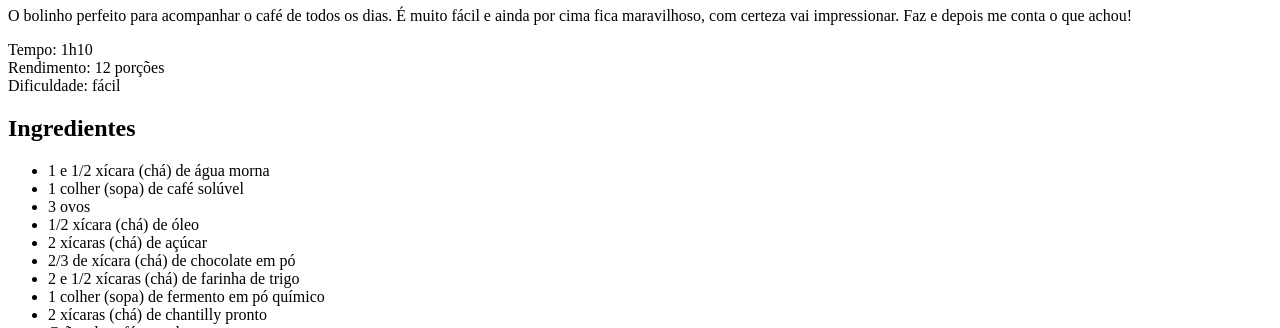
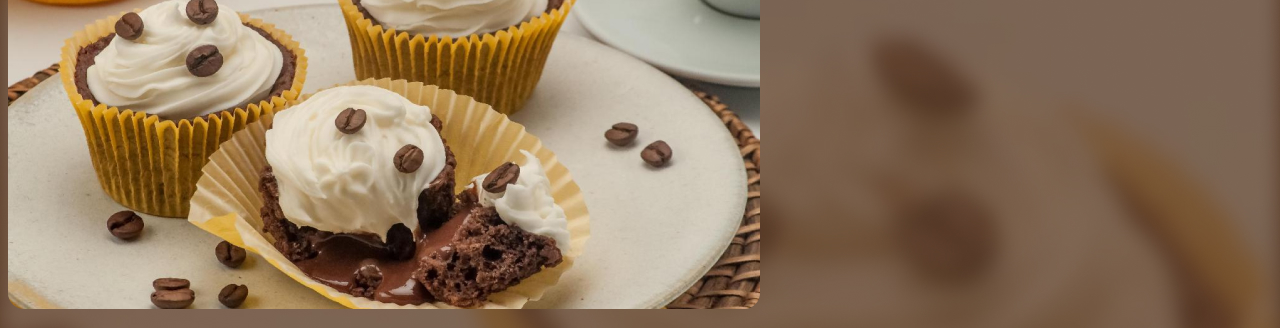
Before and after one commit to talisonsc/Recipe_page, a plain HTML site: page index.html in a window 1280 px wide. Shown: the part 99-427 px from the top of the page. Drawn offline with Linux system fonts and the light colour scheme.

Commit message:
add bg image

```diff
--- a/index.html
+++ b/index.html
@@ -2,12 +2,13 @@
 <html lang="pt-br">
 <head>
   <meta charset="UTF-8">
+  <link rel="stylesheet" href="style.css">
   <meta name="viewport" content="width=device-width, initial-scale=1.0">
   <title>Pagina de Receita</title>
 </head>
 <body>
   <div id="page">
-    <img src="" alt="">
+    <img id="main-image" src="./assets/bg-main.jpg" alt="Imagem de um Cupcake com chantilly e café">
     <main>
       <session id="about">
         <h1>Cupcake de café com chantilly</h1>
--- a/style.css
+++ b/style.css
@@ -1,5 +1,6 @@
 body {
-  background-image: url()
+  background-image: url(./assets/bg-image.jpg);
+
 }
 
 img {
```
Also changed, not shown: assets/bg-image.jpg (added), assets/bg-main.jpg (added).
